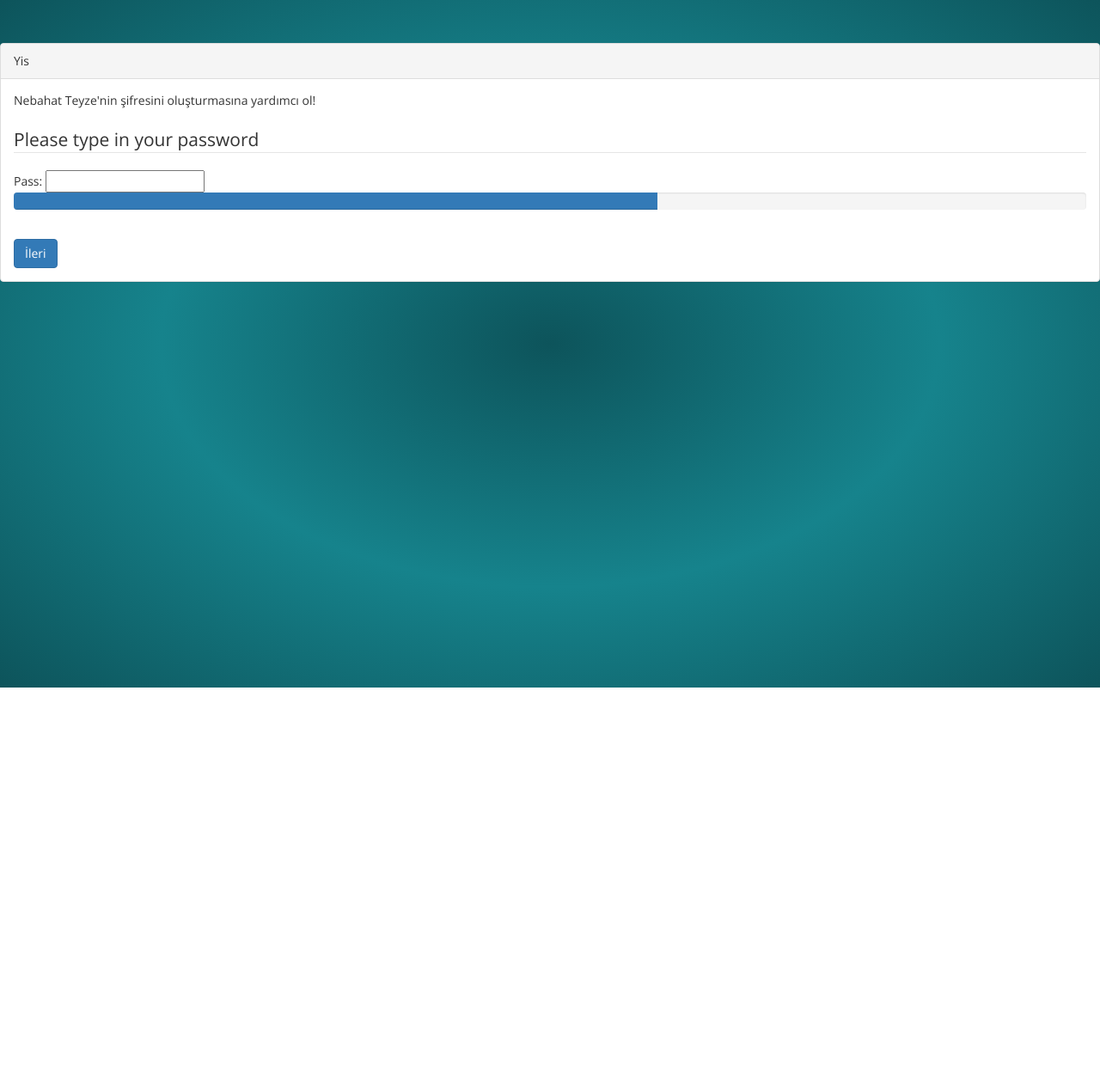
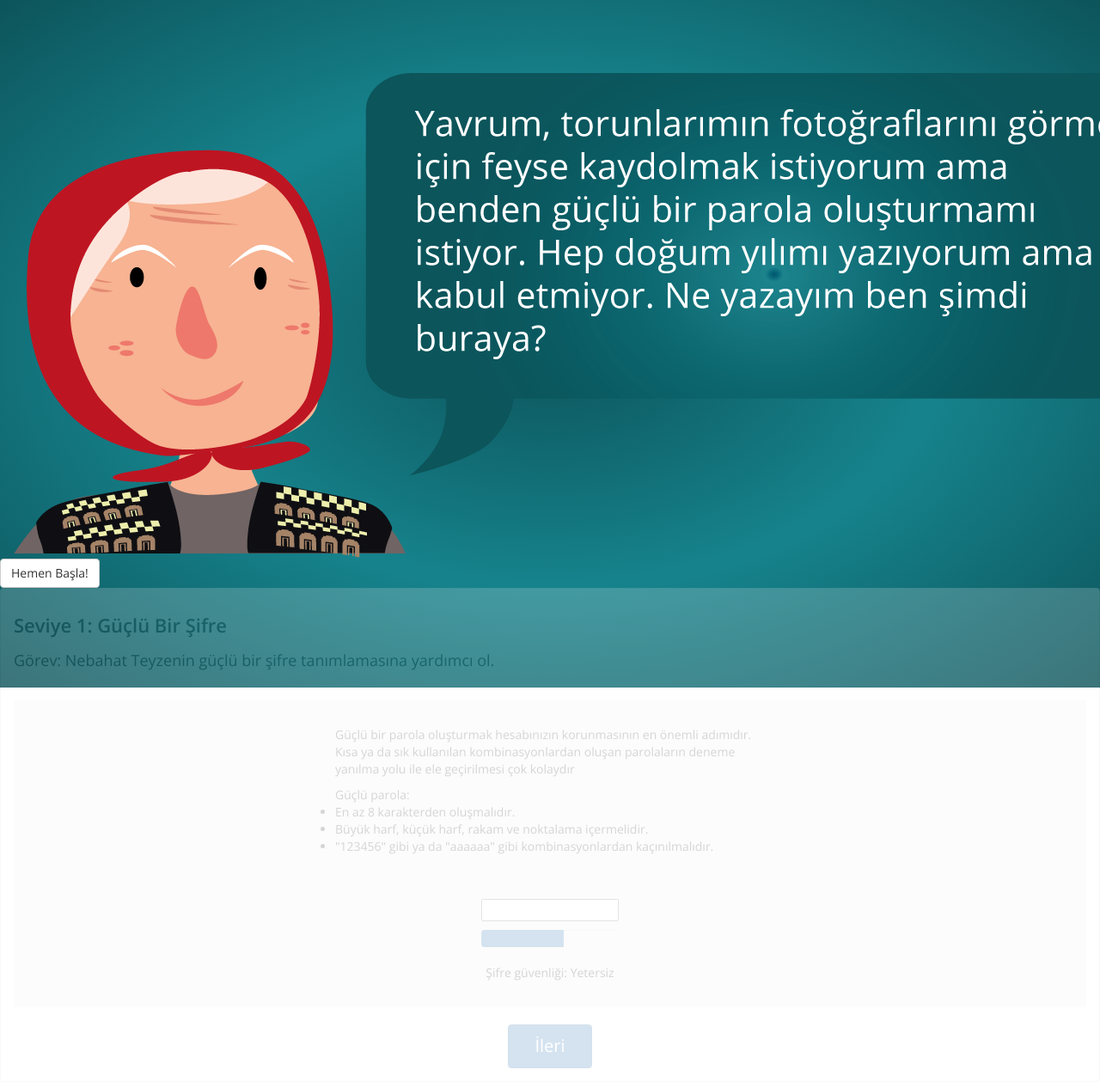
Before and after one commit to smddzcy/ESETGuvenlikOyunu, a PHP site: the page made by views/levels/level-3.html in a window 1280 px wide; the page is wider, and only the part inside the window is pictured. Shown: that part at 86% size. Before the commit the page ends 800 px from the top of that part, so only its background shows below. Run offline with PHP 8.4, Linux system fonts and the light colour scheme; the template is opened without the code that fills it, so the values that code supplies are empty; some libraries are stand-ins or nearby versions.

Commit message:
Level designs are improved.

```diff
--- a/assets/css/style.css
+++ b/assets/css/style.css
@@ -70,6 +70,11 @@
 	width: 100%;
 	margin: 0 auto;
 	padding:30px 30px;
+}
+.password-group-upper-text {
+	width:500px;
+	margin: 0 auto;
+	text-align:left;
 }
 .username {
 	color:white;
--- a/views/levels/level-3.html
+++ b/views/levels/level-3.html
@@ -1,19 +1,38 @@
-<div class="panel panel-default level-1">
-	<div class="panel-heading">Yis</div>
-    <input type="hidden" id="levelCode" value="2xdnf2yncfdsn10tn1230nt12n3nbgasdmn1293n214">
-	<div class="panel-body">
-		Nebahat Teyze'nin şifresini oluşturmasına yardımcı ol!<br><br>
-		<form>
-            <fieldset>
-                <legend>Please type in your password</legend>
-                Pass: <input type="password" id="password" />
+<div id="pre-level">
+    <img src="../assets/images/dialog-lvlpswrd.png" alt="">
+    <div class="btn btn-default" onclick="getIntoLevel()">Hemen Başla!</div>
+</div>
+<div id="level">
+    <div class="panel panel-default level-1">
+        <div class="panel-heading">
+            <h1><b>Seviye 1: Güçlü Bir Şifre</b></h1>
+            <h2>Görev: Nebahat Teyzenin güçlü bir şifre tanımlamasına yardımcı ol.</h2>
+        </div>
+        <input type="hidden" id="levelCode" value="2xdnf2yncfdsn10tn1230nt12n3nbgasdmn1293n214">
+        <div class="panel-body">
+            <div class="password-group">
+                <div class="password-group-upper-text">
+                    <p>Güçlü bir parola oluşturmak hesabınızın korunmasının en önemli adımıdır. Kısa ya da sık kullanılan kombinasyonlardan oluşan parolaların deneme yanılma yolu ile ele geçirilmesi çok kolaydır</p>
+                    <ul style="margin-left:0px; padding-left:0px;">
+                        Güçlü parola:
+                        <li>En az 8 karakterden oluşmalıdır.</li>
+                        <li>Büyük harf, küçük harf, rakam ve noktalama içermelidir.</li>
+                        <li>"123456" gibi ya da "aaaaaa" gibi kombinasyonlardan kaçınılmalıdır.</li>
+                    </ul>
+                </div>
+                <div class="clearfix"></div>
+                <hr>
+                <input type="password" id="password" />
                 <div id="password-strength">
                     <div class="progress">
                         <div class="progress-bar" role="progressbar" aria-valuenow="60" aria-valuemin="0" aria-valuemax="100" style="width: 60%;"></div>
+
                     </div>
                 </div>
-            </fieldset>
-        </form>
-        <div class="btn btn-primary" onclick="nextLevel()">İleri</div>
-	</div>
+                Şifre güvenliği: <span id="password-strength-text">Yetersiz</span>
+                <div class="clearfix"></div>
+            </div>
+            <div class="btn btn-primary next-button" onclick="nextLevel()">İleri</div>
+        </div>
+    </div>
 </div>
```
Also changed, not shown: controller/Config.php (+5 -5 lines), views/levels/level-1.html (+9 -6 lines), views/levels/level-2.html (+15 -18 lines).
